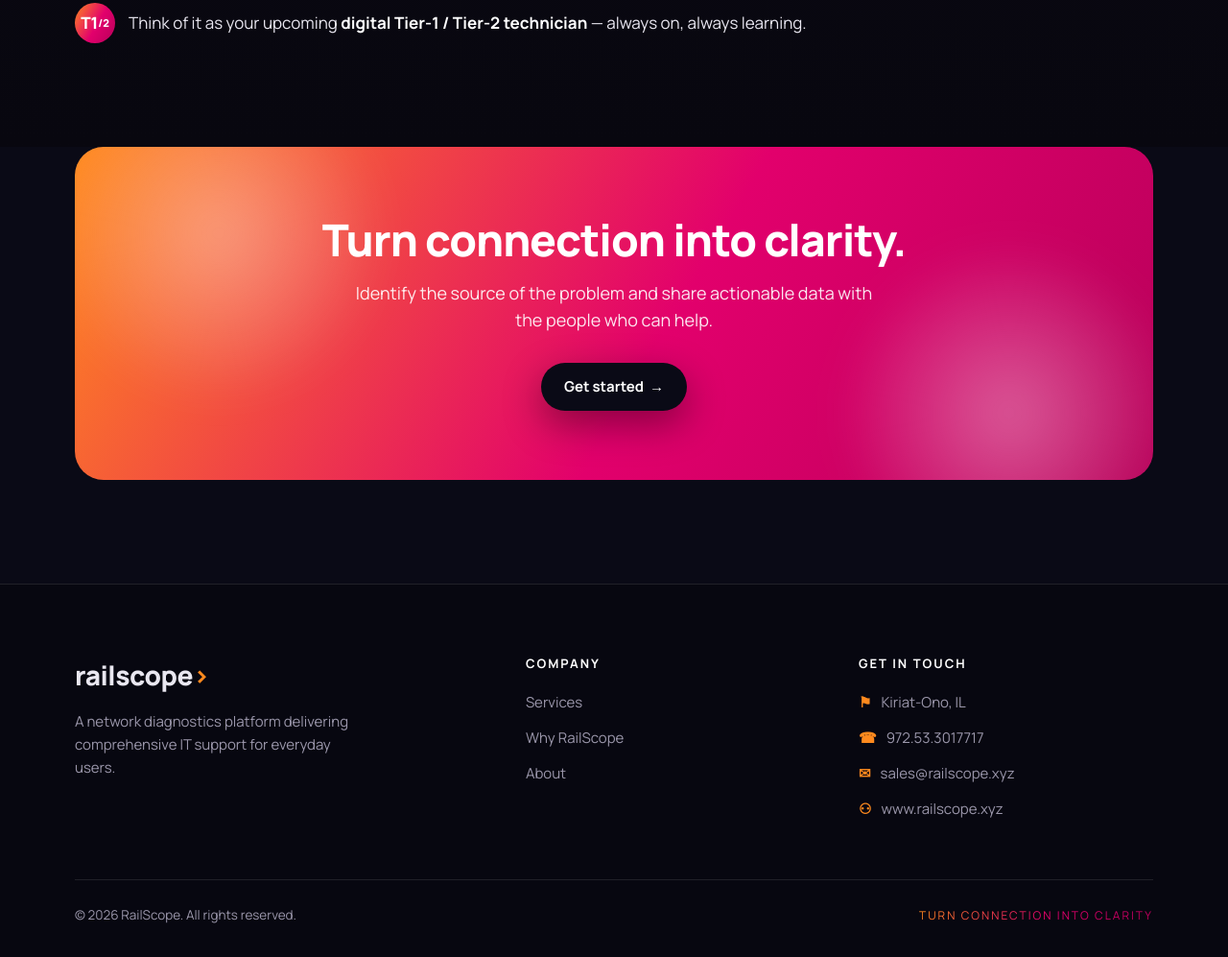
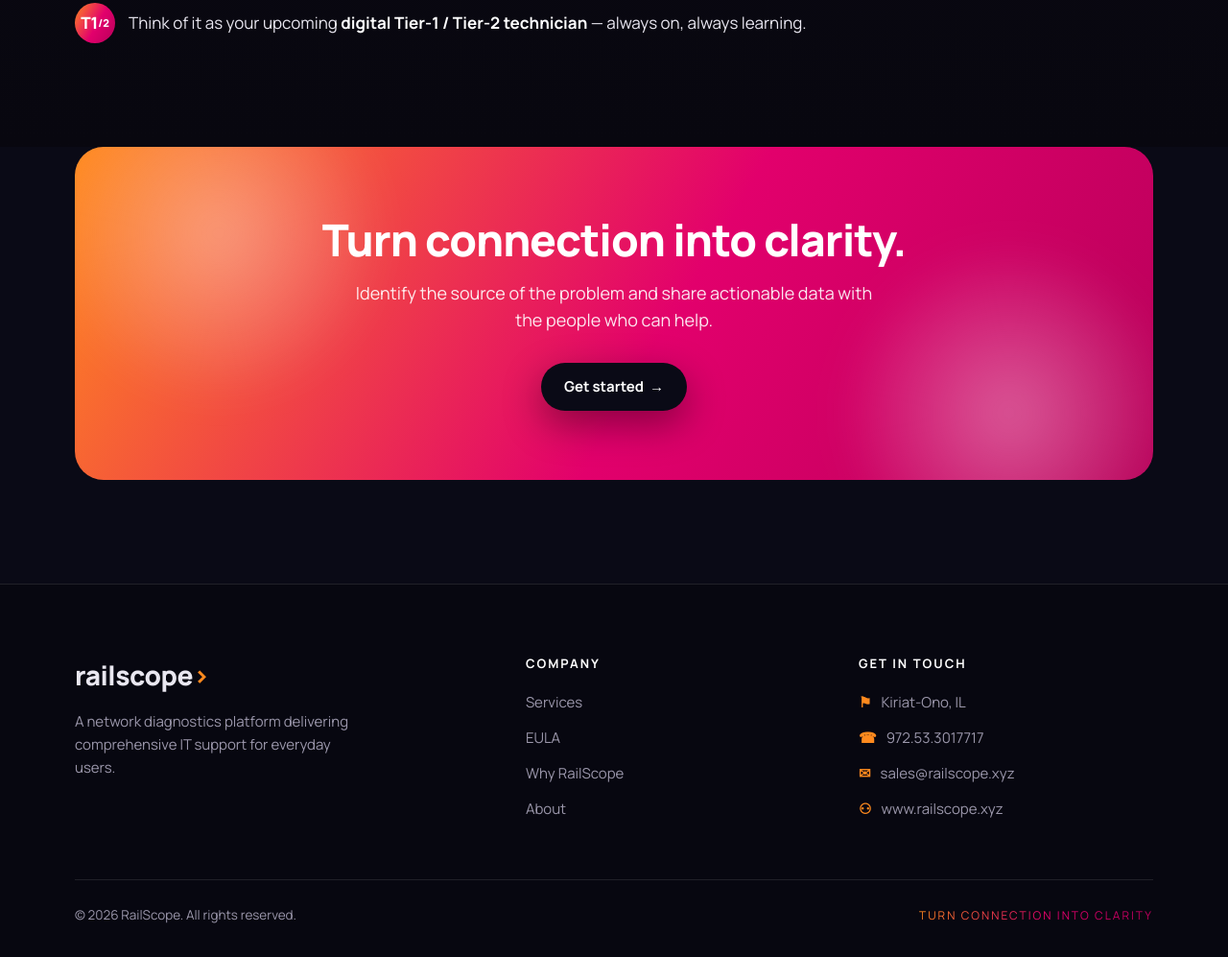
Before and after one commit to Cloud-Castles/railscope.xyz, a plain HTML site: page index.html in a window 1280 px wide. Shown: the part 4240-5237 px from the top of the page at 96% size. Drawn offline with Linux system fonts and the light colour scheme.

Commit message:
Updated EULA

```diff
--- a/index.html
+++ b/index.html
@@ -452,6 +452,7 @@
       <div class="foot-col">
         <h4>Company</h4>
         <a href="#services">Services</a>
+        <a href="eula.html">EULA</a>
         <a href="#why">Why RailScope</a>
         <a href="#">About</a>
       </div>
```
